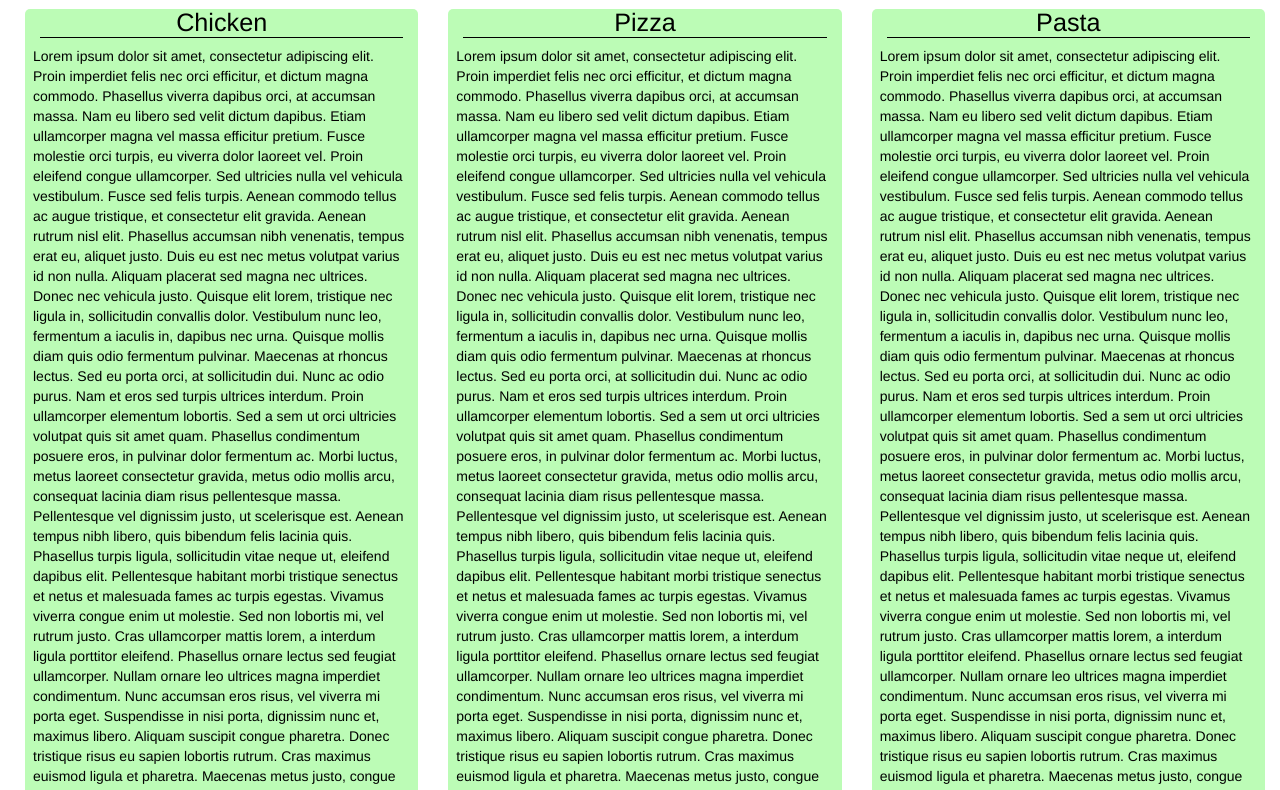
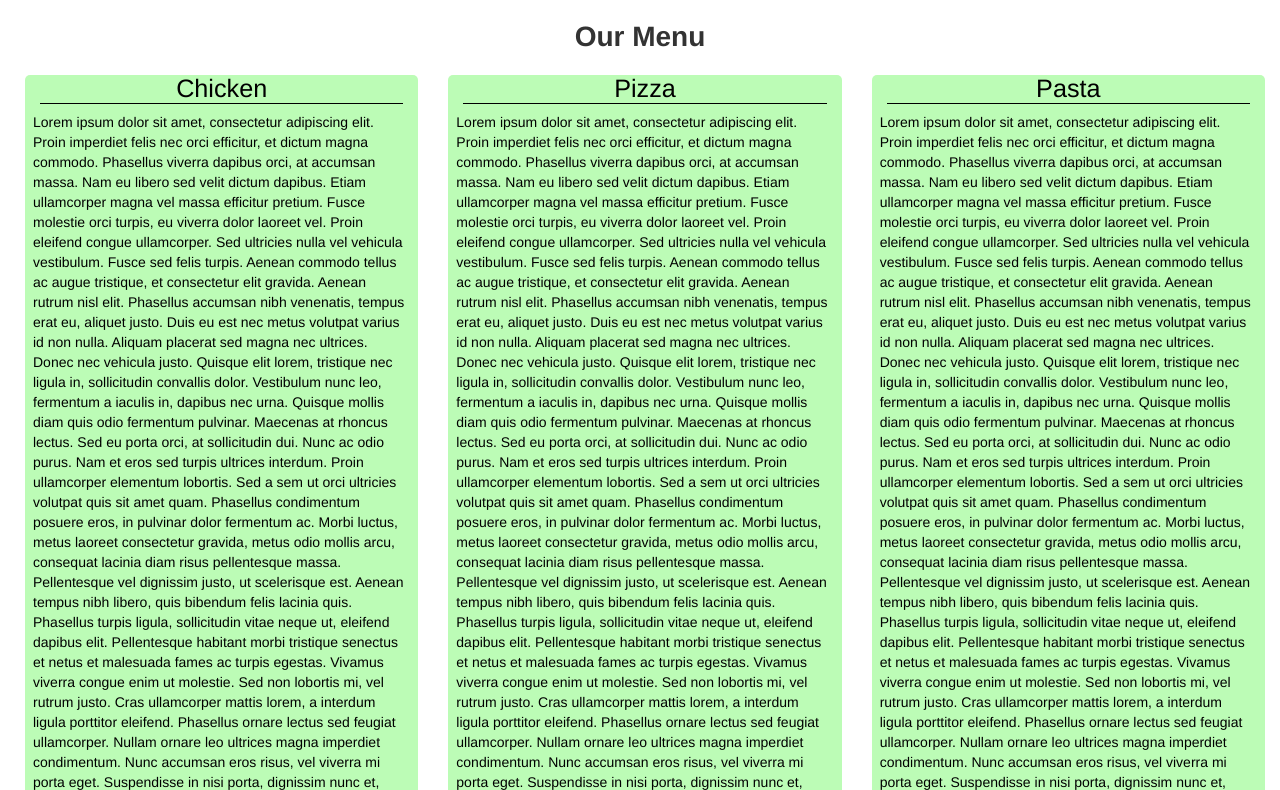
Before and after one commit to Afectum/Module3-solution, a plain HTML site: page Index.html in a window 1280 px wide. Shown: the part 71-861 px from the top of the page. Drawn offline with Linux system fonts and the light colour scheme.

Commit message:
forgot our menu

```diff
--- a/Index.html
+++ b/Index.html
@@ -32,6 +32,7 @@
          </div>
     </nav>
 </header>
+<p id="our-menu" class="text-center">Our Menu</p>
 <div id="main-content" class="container-fluid">
     <div id="main-menu" class="row">
         <div class='col-md-4 col-sm-6 col-xs-12'>
--- a/css/styles.css
+++ b/css/styles.css
@@ -79,3 +79,11 @@ hr {
     padding: 0;
     margin: 0 15px;
 }
+
+
+
+
+#our-menu {
+    font-size: 28px;
+    font-weight: bold;
+}
```
